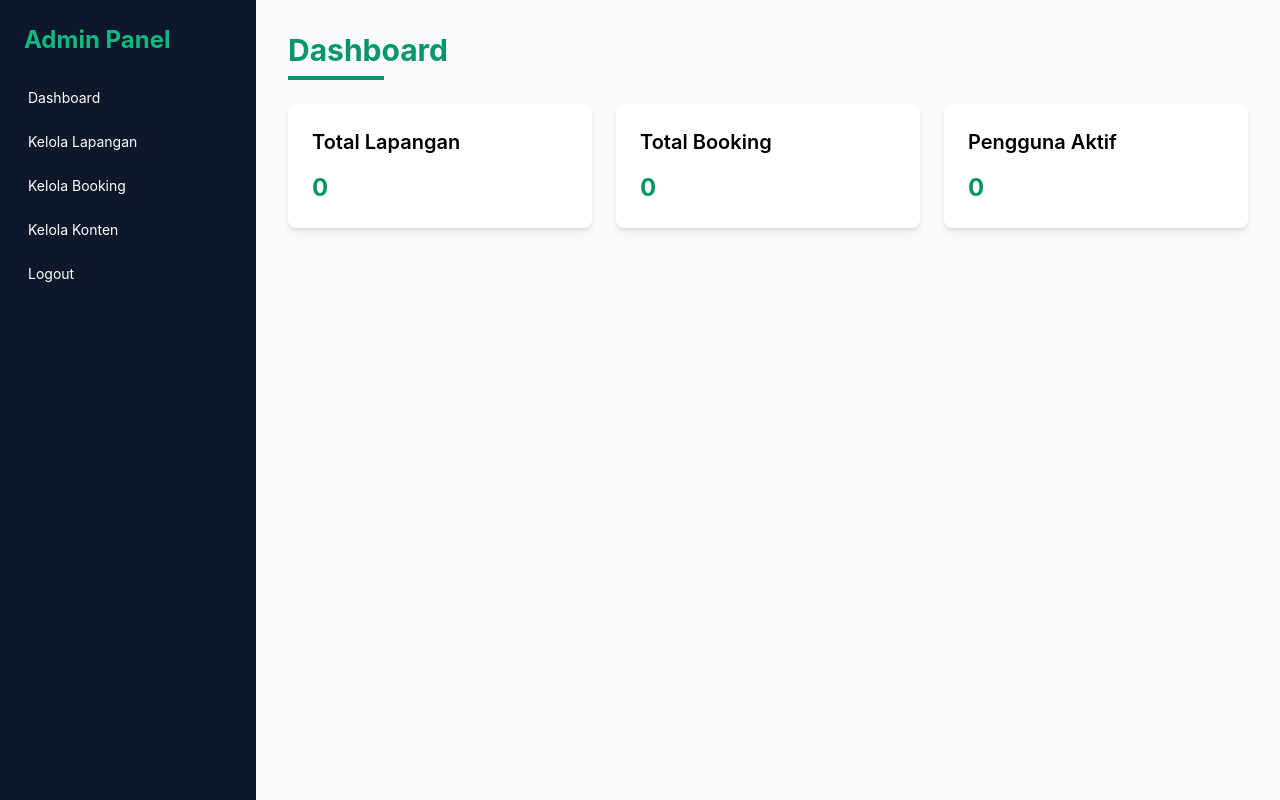
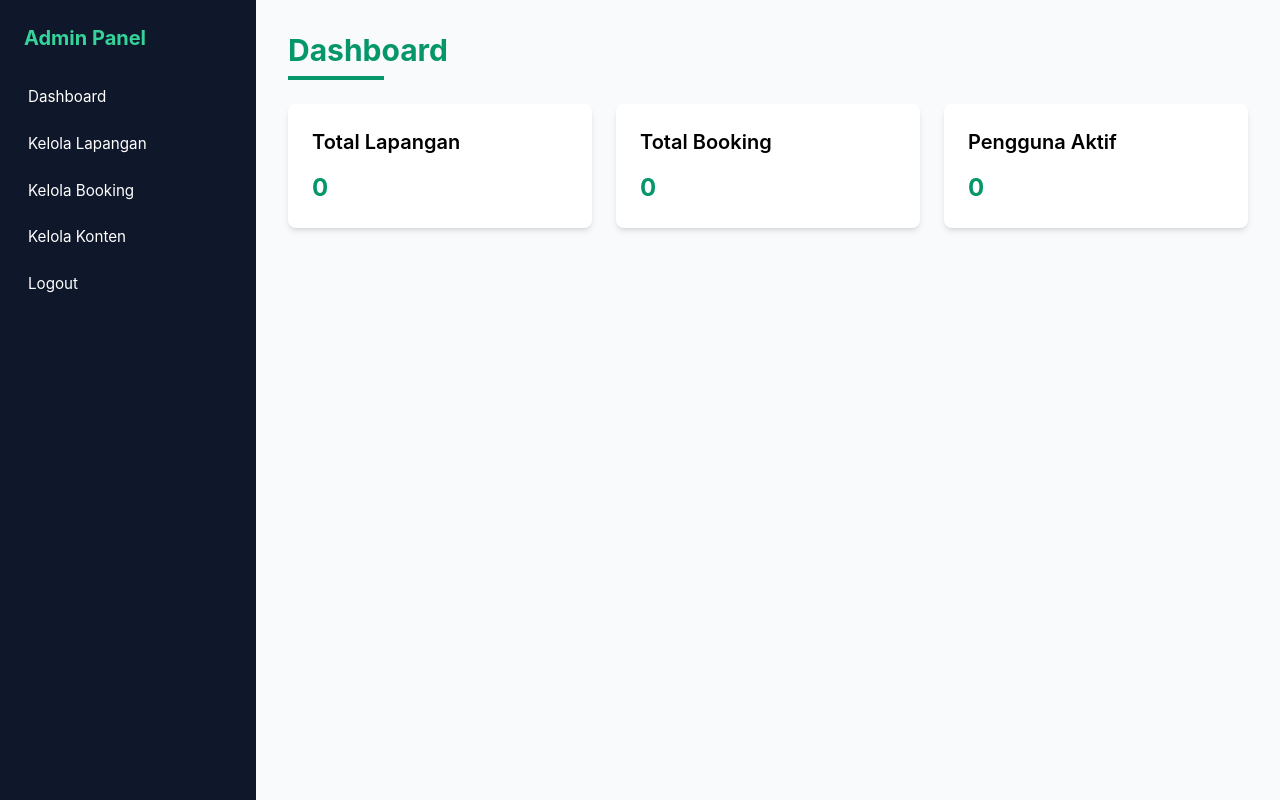
Before and after one commit to muhfahmm/website-booking-lapangan-futsal, a PHP site: page /dashboard.php in a window 1280 px wide. Run offline with PHP 8.4, Linux system fonts and the light colour scheme; the visitor is signed in with stand-in values (Sample User, id 1); some libraries are stand-ins or nearby versions.

Commit message:
Normalize sidebar font sizes and spacing with explicit inline styles

```diff
--- a/admin/sidebar.php
+++ b/admin/sidebar.php
@@ -1,10 +1,10 @@
 <aside class="fixed inset-y-0 left-0 w-64 bg-slate-900 text-white flex flex-col">
-    <div class="p-6 text-2xl font-bold text-emerald-500">Admin Panel</div>
-    <nav class="flex-1 px-4 space-y-2">
-        <a href="dashboard.php" class="block py-2 px-3 rounded text-sm hover:bg-emerald-700 transition">Dashboard</a>
-        <a href="manage_lapangan.php" class="block py-2 px-3 rounded text-sm hover:bg-emerald-700 transition">Kelola Lapangan</a>
-        <a href="manage_booking.php" class="block py-2 px-3 rounded text-sm hover:bg-emerald-700 transition">Kelola Booking</a>
-        <a href="manage_konten.php" class="block py-2 px-3 rounded text-sm hover:bg-emerald-700 transition">Kelola Konten</a>
-        <a href="auth/logout.php" class="block py-2 px-3 rounded text-sm hover:bg-emerald-700 transition">Logout</a>
+    <div class="p-6 text-xl font-bold text-emerald-400" style="font-size: 1.25rem;">Admin Panel</div>
+    <nav class="flex-1 px-4 space-y-1">
+        <a href="dashboard.php" class="block py-2.5 px-3 rounded hover:bg-emerald-700 transition" style="font-size: 0.95rem;">Dashboard</a>
+        <a href="manage_lapangan.php" class="block py-2.5 px-3 rounded hover:bg-emerald-700 transition" style="font-size: 0.95rem;">Kelola Lapangan</a>
+        <a href="manage_booking.php" class="block py-2.5 px-3 rounded hover:bg-emerald-700 transition" style="font-size: 0.95rem;">Kelola Booking</a>
+        <a href="manage_konten.php" class="block py-2.5 px-3 rounded hover:bg-emerald-700 transition" style="font-size: 0.95rem;">Kelola Konten</a>
+        <a href="auth/logout.php" class="block py-2.5 px-3 rounded hover:bg-emerald-700 transition" style="font-size: 0.95rem;">Logout</a>
     </nav>
 </aside>
```
